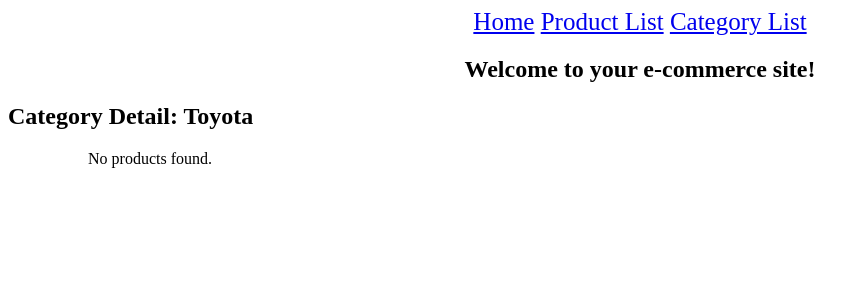
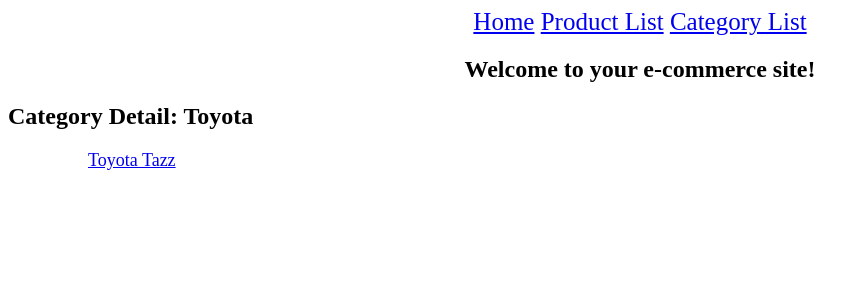
Before and after one commit to ross-dotcom/django_project, a Django app: page /categories/2/ in a window 1280 px wide. Shown: the top 300 px of the page, without its empty margins (0-868 px from the left). Run offline with Django 3.2, Linux system fonts and the light colour scheme; data comes from the database, SQL or seed files in the repository; both versions use the stored data as it was after the commit; data that the repository does not hold is empty.

Commit message:
Edited models so that each Category shows it's own products.

```diff
--- a/myproject/ecommerce/models.py
+++ b/myproject/ecommerce/models.py
@@ -3,7 +3,7 @@
 # Create your models here.
 class Category(models.Model):
   name = models.CharField(max_length=100)
-  products = models.ManyToManyField('Product', related_name='categories')
+  # products = models.ManyToManyField('Product', related_name='categories')
 
   def __str__(self):
     return self.name
--- a/myproject/ecommerce/templates/category_detail.html
+++ b/myproject/ecommerce/templates/category_detail.html
@@ -4,8 +4,10 @@
   <h2>Category Detail: {{ category.name }}</h2>
   <ul>
     {% for product in products %}
-      <ul>
-        {{ product.name }}
+      <ul style="font-size: 18px;">
+        <a href="{% url 'product_detail' product_id=product.id %}">
+          {{ product.name }}
+        </a>
       </ul>
     {% empty %}
       <ul>No products found.</ul>
--- a/myproject/ecommerce/views.py
+++ b/myproject/ecommerce/views.py
@@ -19,6 +19,5 @@
 
 def category_detail(request, category_id):
   category = Category.objects.get(pk=category_id)
-  # products = category.product_set.all()
-  products = category.products.all()
+  products = category.product_set.all()
   return render(request, 'category_detail.html', {'category': category, 'products': products})
```
Also changed, not shown: myproject/db.sqlite3.
